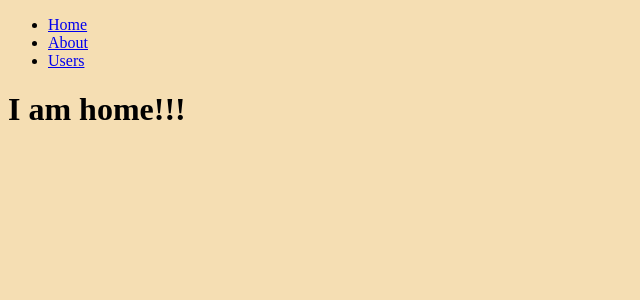
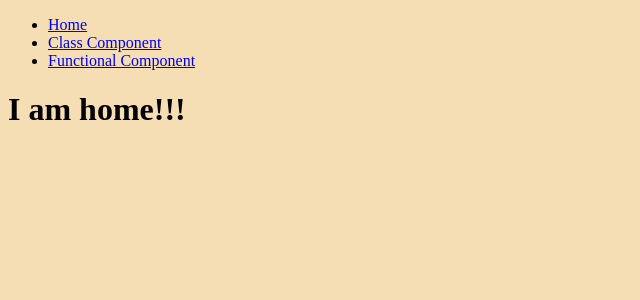
Before and after one commit to okhuz/electrron, a React app: page / in a window 1280 px wide. Shown: the top 300 px of the page, without its empty margins (0-640 px from the left). Built offline with nearby package versions, Linux system fonts and the light colour scheme.

Commit message:
change component names

```diff
--- a/src/app/app.tsx
+++ b/src/app/app.tsx
@@ -1,5 +1,5 @@
 import { FunctionalComponent } from '@/components/functional/functional';
-import TestComponent from '@/components/classco/test';
+import ClassComponent from '@/components/class/class';
 import React from 'react';
 import './app.scss';
 import { BrowserRouter as Router, Switch, Route, Link } from "react-router-dom";
@@ -16,10 +16,10 @@ const App = () => {
               <Link to="/">Home</Link>
             </li>
             <li>
-              <Link to="/about">About</Link>
+              <Link to="/classComponent">Class Component</Link>
             </li>
             <li>
-              <Link to="/users">Users</Link>
+              <Link to="/functionalComponent">Functional Component</Link>
             </li>
           </ul>
         </nav>
@@ -27,9 +27,9 @@ const App = () => {
 
       <Switch>
         <Route path="/about">
-          <TestComponent increment={15} />
+          <ClassComponent increment={15} />
         </Route>
-        <Route path="/users">
+        <Route path="/functionalComponent">
           <FunctionalComponent increment={3} />
         </Route>
         <Route path="/">
--- a/src/components/classco/test.tsx
+++ b/src/components/class/class.tsx
@@ -1,5 +1,5 @@
 import React, { Component, MouseEvent } from 'react';
-import './test.scss';
+import './class.scss';
 import osName from 'os-name'
 
 type CounterState = {
@@ -10,7 +10,7 @@ type CounterProps = {
     increment: number
 }
 
-export default class TestComponent extends Component<CounterProps, CounterState> {
+export default class ClassComponent extends Component<CounterProps, CounterState> {
 
     constructor(props: any) {
         super(props);
@@ -29,7 +29,7 @@ export default class TestComponent extends Component<CounterProps, CounterState>
     render() {
         return (
             <div className="testComponent">
-                <h1>I'm React running in Electron App!! {this.state.counter}</h1>
+                <h1>I'm a Class Component. My counter is: {this.state.counter}</h1>
                 <h2>{ osName() }</h2>
                 <button onClick={(e) => {this.handleClick(e, 10)}}>asdasd</button>
             </div>
--- a/src/components/functional/functional.tsx
+++ b/src/components/functional/functional.tsx
@@ -28,7 +28,7 @@ export const FunctionalComponent: FunctionComponent<CounterProps> = (props: Coun
 
     return (
         <div className="testComponent">
-            <h1>I'm React running in Electron App!! {value.counter}</h1>
+            <h1>I'm a Functional Component. My counter is {value.counter}</h1>
             <h2>{ osName() }</h2>
             <button onClick={(e) => {handleClick(e)}}>asdasd</button>
         </div>
```
Also changed, not shown: src/components/class/class.scss (added).
